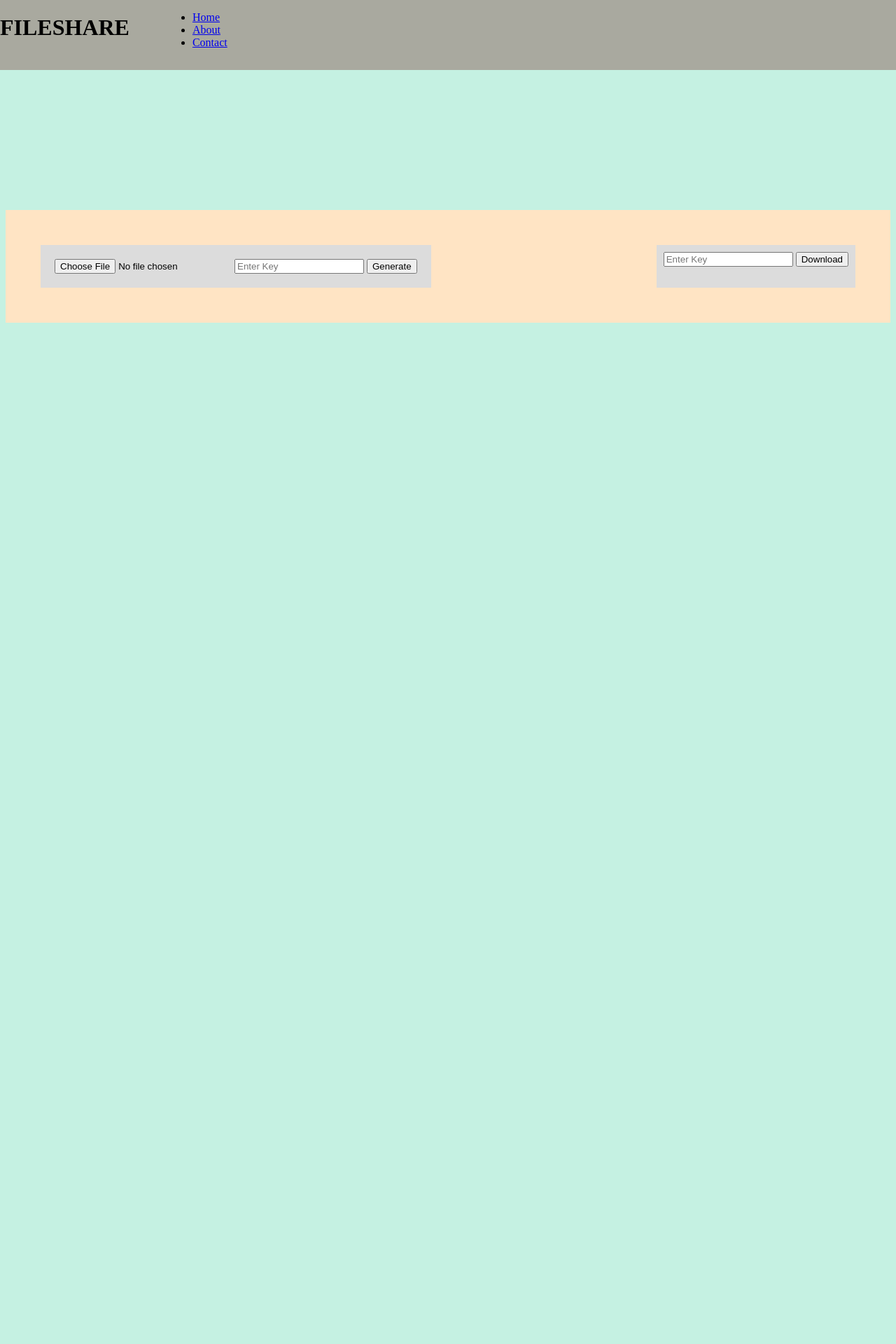
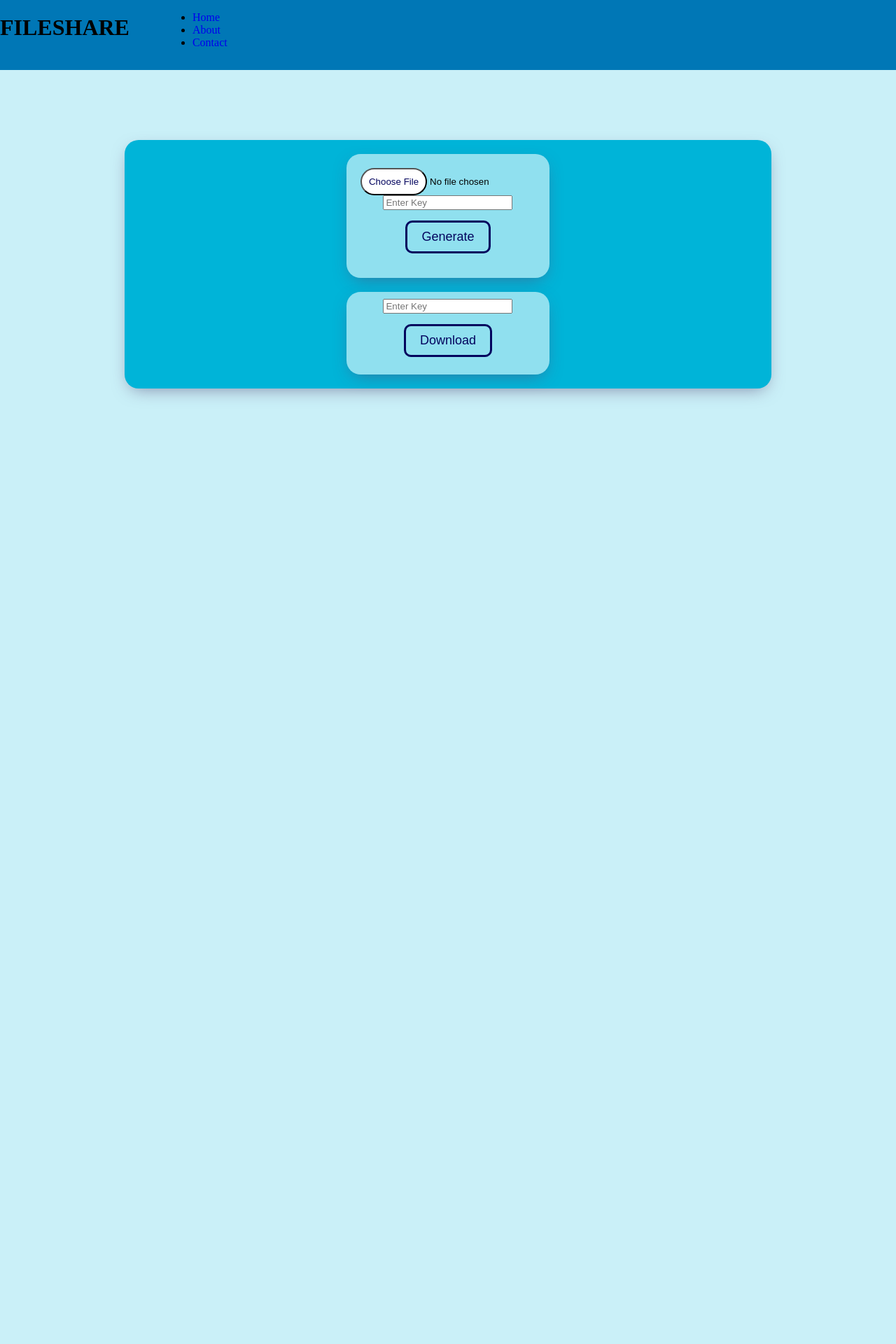
Before and after one commit to sanjv12/filesharesk, a Flask app: page / in a window 1280 px wide. Shown: the top 1920 px of the page at 70% size. Run offline with Flask 3, Linux system fonts and the light colour scheme.

Commit message:
Update styles.css

```diff
--- a/static/styles.css
+++ b/static/styles.css
@@ -4,6 +4,7 @@ body{
 
 }
 .topbar{
+    z-index:1;
     gap: 50px;
      position: fixed;
     top:0;
@@ -36,4 +37,133 @@ body{
 .downloadside{
     padding: 10px;
     background-color: gainsboro;
+}body{
+    background-color: #caf0f8;
+    height: 10000px;
+
 }
+.topbar{
+
+    gap: 50px;
+     position: fixed;
+    top:0;
+    left:0;
+    width: 200vw;
+    height: 100px;
+    background-color: #0077b6;
+    display: flex;
+    flex-direction: row;
+}
+.name{
+    padding-left: 40px;
+}
+.topcontent{
+    display: flex;
+
+    flex-direction: row;
+    justify-content: space-evenly;
+
+}
+.updownbar {
+    align-items: center;
+    justify-content: space-evenly;
+    margin: 0 auto;
+    width: 70%;
+    border-radius: 20px;
+    margin-top: 200px;
+    padding: 20px;
+    display: flex;
+    flex-direction: column;
+    background-color: #00b4d8;
+    gap: 20px;
+    height: auto;
+    box-shadow: 0 0.5em 1.5em -0.5em rgba(88, 71, 116, 0.627);
+}
+.uploadside{
+    text-align: center;
+    justify-content: space-evenly;
+    width: 250px;
+    box-shadow: 0 0.5em 1.5em -0.5em rgba(88, 71, 116, 0.627);
+    border-radius: 20px;
+    padding: 20px;
+    background-color: #90e0ef;
+}
+.item3{
+    padding: 10px;
+}
+.item2{
+    padding: 5px;
+}
+.item4{
+    padding: 5px;
+}
+.downloadside{
+    text-align: center;
+    width: 270px;
+    display: flex;
+    flex-direction: column;
+    justify-content: space-evenly;
+    box-shadow: 0 0.5em 1.5em -0.5em rgba(88, 71, 116, 0.627);
+    border-radius: 20px;
+    padding: 10px;
+    background-color: #90e0ef;
+}
+button {
+    align-self: center;
+    position: relative;
+    display: inline-block;
+    margin: 15px;
+    padding: 10px 20px;
+    text-align: center;
+    font-size: 18px;
+    text-decoration: none;
+    color: #03045e;
+    background: transparent;
+    cursor: pointer;
+    transition: ease-out 0.5s;
+    border: 3px solid #03045e;
+    border-radius: 10px;
+    box-shadow: inset 0 0 0 0 #03045e;
+  }
+  button:hover {
+    color: white;
+    box-shadow: inset 0 -100px 0 0 #03045e;
+  }
+  button:active {
+    transform: scale(0.9);
+  }
+  a{
+    text-decoration: none;
+  }
+  .input {
+
+    border: 2px solid transparent;
+    width: 15em;
+    height: 2.5em;
+    padding-left: 0.8em;
+    outline: none;
+    overflow: hidden;
+    background-color: #F3F3F3;
+    border-radius: 10px;
+    transition: all 0.5s;
+  }
+
+  .input:hover,
+  .input:focus {
+    border: 2px solid #4A9DEC;
+    box-shadow: 0px 0px 0px 7px rgb(74, 157, 236, 20%);
+    background-color: white;
+  }
+  input[type="file"]::file-selector-button {
+
+    border-radius: 30px;
+    padding: 10px;
+    background-color: white;
+    color: #03045e;
+    cursor: pointer;
+
+}
+input[type="file"]::file-selector-button:hover{
+    color: white;
+    box-shadow: inset 0 -100px 0 0 #03045e;
+  }
```
